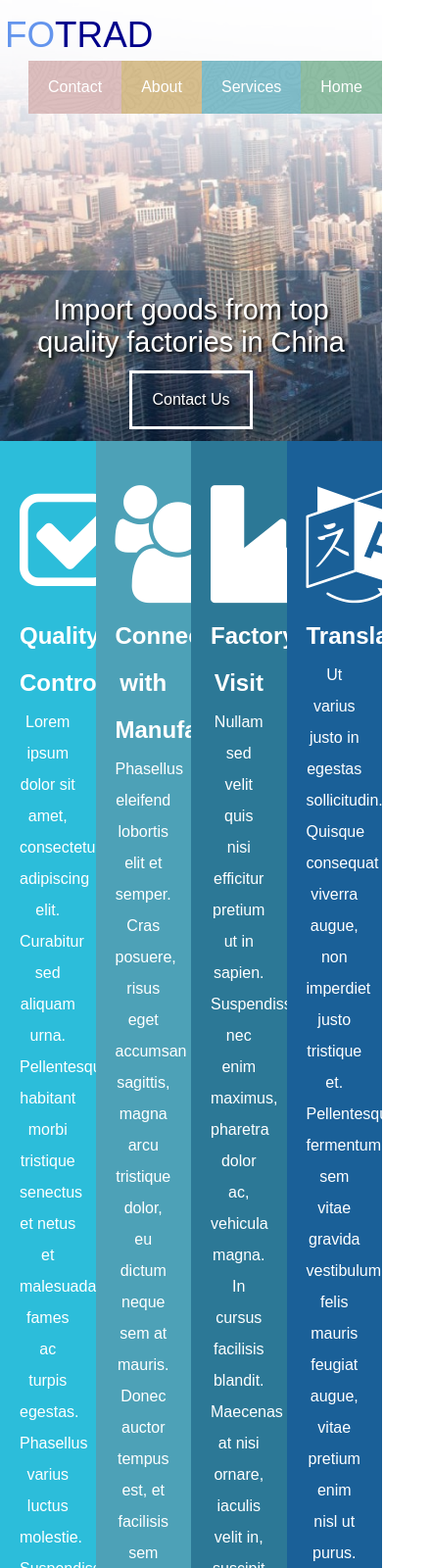
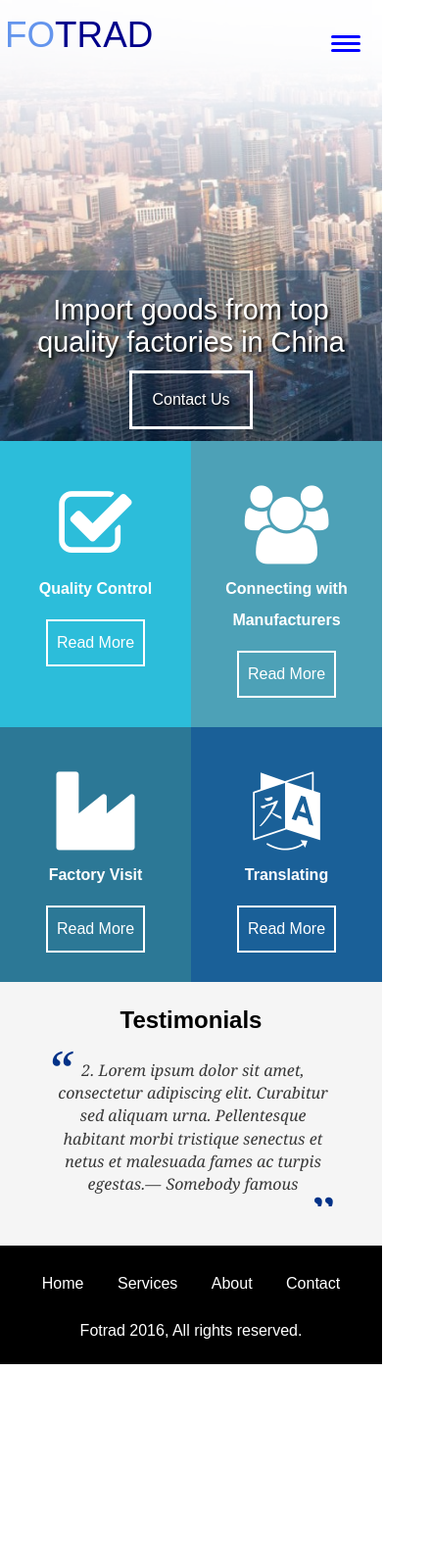
Before and after one commit to valecarlos/Foreign-Trade, a plain HTML site: page index.html in a window 390 px wide. Shown: the top 1600 px of the page at 98% size, 441 px wide, since content can reach past the window. After the commit the page ends 1392 px from the top, so only its background shows below. Drawn offline with nearby package versions, Linux system fonts and the light colour scheme; a web font is replaced by a local one.

Commit message:
mobile version added

```diff
--- a/css/theme.css
+++ b/css/theme.css
@@ -24,6 +24,27 @@ a{
 ul{
 	list-style-type: none;
 	padding: 0px;
+}
+
+.menu-bar{
+	background-color: blue;
+	display: block;
+	width: 30px;
+	height: 3px;
+	margin-top: 4px;
+	border-radius: 2px;
+}
+
+.burger-nav{
+	margin: 15px;
+	padding: 6px;
+	border: 1px solid transparent;
+	background-color: transparent;
+	cursor: pointer;
+	outline:none;
+	z-index: 1;
+	float: right;
+	display: none;
 }
 
 .header-wrapper{
@@ -81,6 +102,7 @@ ul{
 .main-logo span{
 	color: darkblue;
 }
+
 .clearfix:after {
 	visibility: hidden;
 	display: block;
@@ -91,7 +113,6 @@ ul{
 }
 
 .header .nav-bar{
-
 	margin: auto;
 }
 
@@ -101,11 +122,13 @@ ul{
 	float: right;
 	list-style-type: none;
 	margin: 0px;
+	font-size: 0px;
 }
 
 .header .nav-bar ul li{
+	font-size: 16px;
 	display: inline-block;
-	float: right;
+	/*float: right;*/
 	text-align: center;
 }
 
@@ -157,6 +180,14 @@ ul{
 	transition: all 0.3s ease-in;
 }
 
+.s-content ul li a{
+	display: inline-block;
+	border: solid 2px white;
+	color: white;
+	padding: 6px 9px;
+	margin: 15px 0px 10px 0px;
+}
+
 .s-content ul li h1{
 	text-align: center;
 }
@@ -183,25 +214,25 @@ ul{
 
 .sec-testimonies{
 	text-align: center;
-	padding: 25px;
+	padding: 25px 0px;
 	background-color: whitesmoke;
 
 }
 
 .testimonies-wrapper{
+	margin: 15px auto;
 	overflow: hidden;
-	width: 400px;
-	margin: auto;
+	width: 300px;
 }
 
 .testimonies-list{
-	width: 1600px;
+	width: 1200px;
 	display: block;
 }
 
 .testimonies-list li{
 	float: left;
-	width: 400px;
+	width: 300px;
 	padding: 1px;
 }
 
@@ -220,11 +251,11 @@ blockquote {
 blockquote:before {
 	display: block;
 	content: "\201C";
-	font-size: 80px;
+	font-size: 60px;
 	position: absolute;
-	left: -10px;
+	left: 0px;
 	top: -20px;
-	color: #7a7a7a;
+	color: #023288;
 }
 
 blockquote cite:before {
@@ -234,11 +265,11 @@ content: "\2014 \2009 \2009";
 blockquote:after {
 	display: block;
 	content: "\201D";
-	font-size: 80px;
+	font-size: 60px;
 	position: absolute;
-	right: -5px;
-	bottom: -70px;
-	color: #7a7a7a;
+	right: 7px;
+	bottom: -50px;
+	color: #023288;
 }
 
 footer{
@@ -264,7 +295,50 @@ footer ul li a{
 	-webkit-transition: all 0.3s ease-in;
 	transition: all 0.3s ease-in;
 }
+
 /*
 .s-content ul li:hover i{
 	color: green;
 }*/
+
+@media only screen and (min-width: 320px) and (max-width: 768px) {
+	.s-content ul{
+		flex-wrap: wrap;
+	}
+	.s-content ul li{
+		width: 50%;
+	}
+	.s-content ul li p{
+		display: none;
+	}
+	.s-content ul li h1{
+		font-size: 1em;
+	}
+	blockquote:before{
+		font-size: 55px;
+	}
+	blockquote:after{
+		font-size: 55px;
+	}
+	.big-icon{
+		font-size: 80px;
+	}
+	.burger-nav{
+		display: block;
+	}
+	.header .nav-bar ul{
+		float: none;
+		display: none;
+	}
+	.header .nav-bar ul.show-menu{
+		display: block;
+	}
+
+	.header .nav-bar ul li{
+		display: block;
+	}
+	.header .nav-bar ul li a{
+		padding: 10px;
+	}
+
+}
--- a/index.html
+++ b/index.html
@@ -2,7 +2,8 @@
 <html>
 <head>
   <meta charset="UTF-8">
-  <title></title>
+  <meta name="viewport" content="width=device-width, initial-scale=1">
+  <title>FOTRAD</title>
   <link href='https://fonts.googleapis.com/css?family=Aldrich' rel='stylesheet' type='text/css'>
   <link href='https://maxcdn.bootstrapcdn.com/font-awesome/4.6.3/css/font-awesome.min.css' rel='stylesheet' type='text/css'>
   <link rel="stylesheet" type="text/css" href="css/theme.css">
@@ -12,12 +13,18 @@
 		<div class="header">
 			<div class="nav-bar clearfix">
 				<div class="main-logo">FO<span>TRAD</span></div>
-				<ul class = "clearfix">
+				<button id="slideMenuButton" class="burger-nav">
+					<span class="menu-bar"></span>
+					<span class="menu-bar"></span>
+					<span class="menu-bar"></span>
+				</button>
+				<ul id = "navList" class = "clearfix">
 					<li><a href="">Home</a></li>
 					<li><a href="">Services</a></li>
 					<li><a href="">About</a></li>
 					<li><a href="">Contact</a></li>
 				</ul>
+
 			</div>
 		</div>
 		<div class="header-content">
@@ -25,6 +32,7 @@
 				<a href="">Contact Us</a>
 			</div>
 	</div>
+
 	<section class= "services">
 		<div class="s-content">
 			<ul>
@@ -32,21 +40,25 @@
 					<i class="fa fa-check-square-o big-icon" aria-hidden="true"></i>
 					<h1>Quality Control</h1>
 					<p>Lorem ipsum dolor sit amet, consectetur adipiscing elit. Curabitur sed aliquam urna. Pellentesque habitant morbi tristique senectus et netus et malesuada fames ac turpis egestas. Phasellus varius luctus molestie. Suspendisse potenti. Duis quis semper lacus, sed fringilla erat. Nullam diam neque, commodo vitae aliquet quis, consectetur vitae nisl. Nullam mattis tincidunt massa, a tempor sapien tempor eu.</p>
+					<a href="#">Read More</a>
 				</li>
 				<li>
 					<i class="fa fa-users big-icon" aria-hidden="true"></i>
 					<h1>Connecting with Manufacturers</h1>
 					<p>Phasellus eleifend lobortis elit et semper. Cras posuere, risus eget accumsan sagittis, magna arcu tristique dolor, eu dictum neque sem at mauris. Donec auctor tempus est, et facilisis sem tincidunt sit amet. Sed nec nibh vel sapien aliquam auctor. Quisque ac dolor non nunc pretium tempus sit amet et arcu. Curabitur tincidunt nulla ut rutrum aliquam. Mauris pharetra ex eget ante faucibus rhoncus vitae ut massa. Integer et elit magna.</p>
+					<a href="#">Read More</a>
 				</li>
 				<li>
 					<i class="fa fa-industry big-icon" aria-hidden="true"></i>
 					<h1>Factory Visit</h1>
 					<p>Nullam sed velit quis nisi efficitur pretium ut in sapien. Suspendisse nec enim maximus, pharetra dolor ac, vehicula magna. In cursus facilisis blandit. Maecenas at nisi ornare, iaculis velit in, suscipit ligula. Suspendisse potenti. Nam gravida auctor ante, id laoreet ex sollicitudin vel.</p>
+					<a href="#">Read More</a>
 				</li>
 				<li>
 					<i class="fa fa-language big-icon" aria-hidden="true"></i>
 					<h1>Translating</h1>
 					<p>Ut varius justo in egestas sollicitudin. Quisque consequat viverra augue, non imperdiet justo tristique et. Pellentesque fermentum, sem vitae gravida vestibulum, felis mauris feugiat augue, vitae pretium enim nisl ut purus. Nulla tincidunt egestas risus ac lacinia. Suspendisse sed rutrum leo. Cras consequat vestibulum tellus, sed maximus ligula sollicitudin ut. Ut convallis libero viverra, rutrum elit eu, posuere urna. Curabitur at ex at risus euismod dapibus ac id dolor.</p>
+					<a href="#">Read More</a>
 				</li>
 			</ul>
 		</div>
--- a/js/script.js
+++ b/js/script.js
@@ -2,8 +2,7 @@ $(document).ready(function(){
 
 		var $sliderUl = $('.testimonies-list');
 		var $slides = $sliderUl.find('li');
-		console.log($slides.length);
-		var width = 400;
+		var width = $('.testimonies-list li:first').width();
 		var currentSlide = 1;
 
 		function sliderSlide(){
@@ -12,9 +11,13 @@ $(document).ready(function(){
 				$sliderUl.css('margin-left',0);
 			}
 			currentSlide++;
-			$sliderUl.animate({'margin-left': '-=' + width +''}, 1000);
+			$sliderUl.animate({'margin-left': '-=' + width +''}, 800);
 		}
 
-		var sliderInterval = setInterval(sliderSlide, 3000);
+		var sliderInterval = setInterval(sliderSlide, 4000);
+
+		$('#slideMenuButton').click(function(){
+			$('#navList').toggleClass("show-menu");
+		});
 
 });
```
